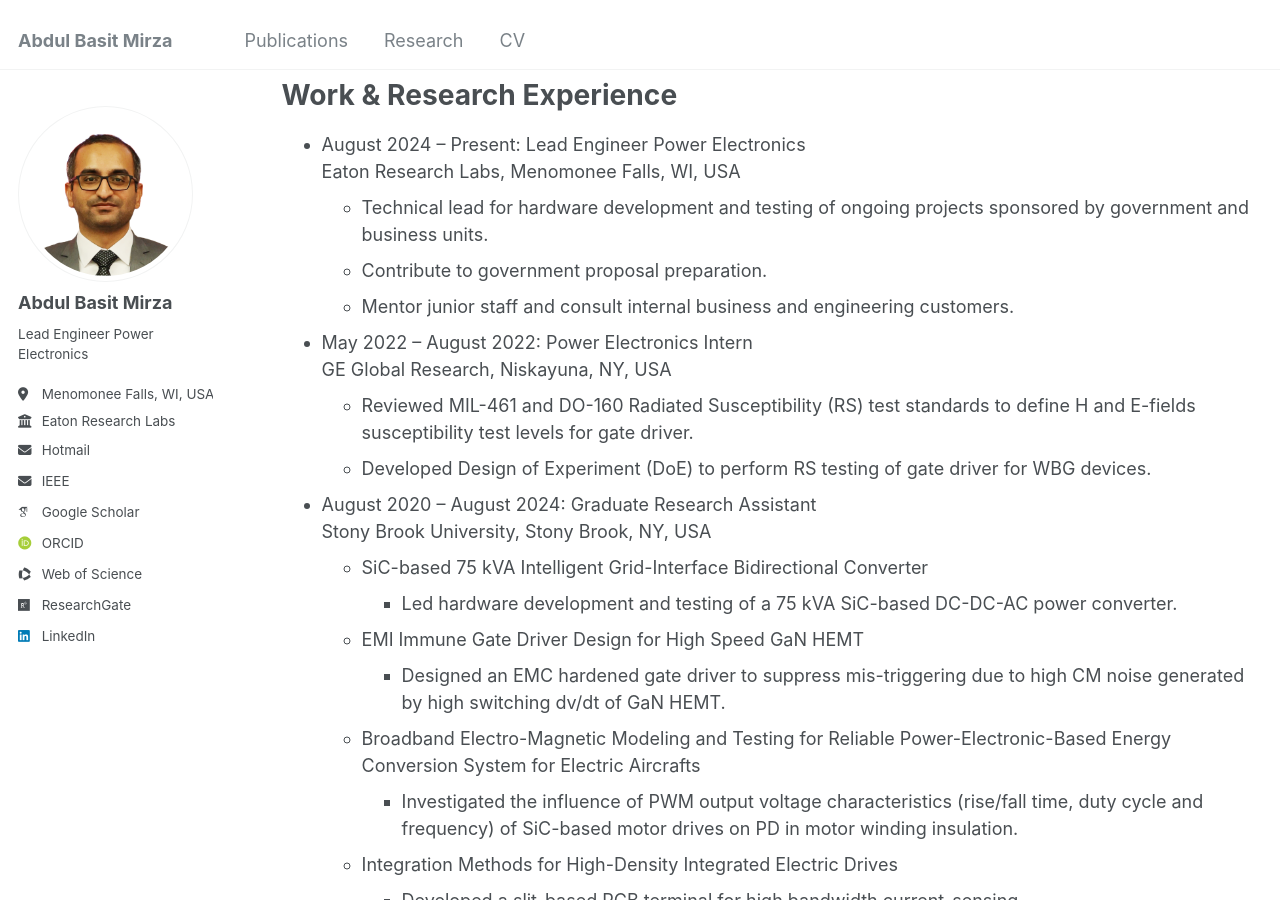
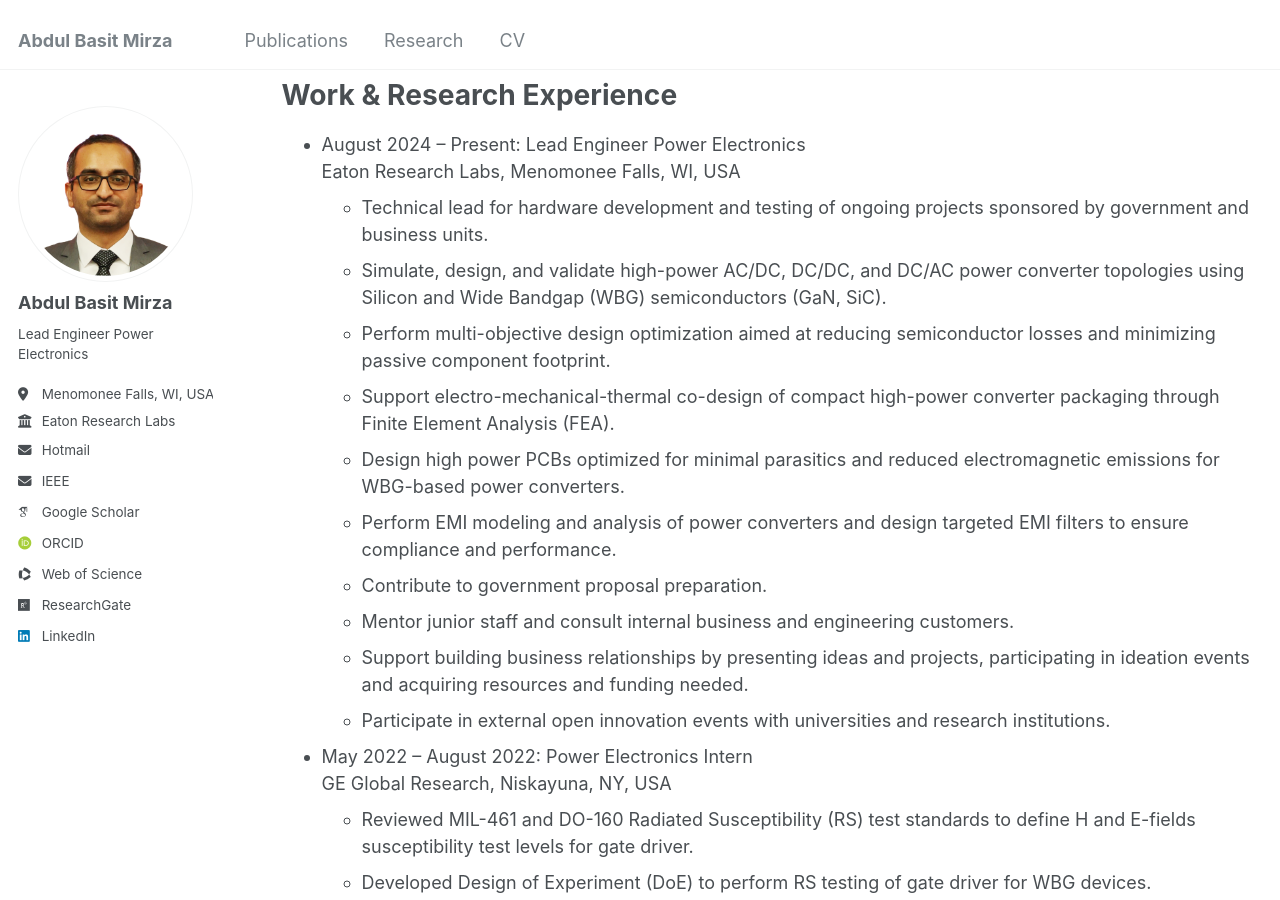
Before and after one commit to AbdulBasitMirza/abdulbasitmirza.github.io, a Jekyll site: the page built from _pages/cv.md, in a window 1280 px wide and 900 px high, scrolled down 292 px. Built offline with Jekyll 4.4.1, drawn with Linux system fonts in a browser that asks for light colours; some web fonts are replaced.

Commit message:
Update cv.md

```diff
--- a/_pages/cv.md
+++ b/_pages/cv.md
@@ -21,8 +21,15 @@ Work & Research Experience
 * August 2024 – Present: Lead Engineer Power Electronics <br>
   Eaton Research Labs, Menomonee Falls, WI, USA
   * Technical lead for hardware development and testing of ongoing projects sponsored by government and business units.
-  * Contribute to government proposal preparation.
-  * Mentor junior staff and consult internal business and engineering customers.
+  * Simulate, design, and validate high-power AC/DC, DC/DC, and DC/AC power converter topologies using Silicon and Wide Bandgap (WBG) semiconductors (GaN, SiC).
+  * Perform multi-objective design optimization aimed at reducing semiconductor losses and minimizing passive component footprint.
+  *	Support electro-mechanical-thermal co-design of compact high-power converter packaging through Finite Element Analysis (FEA).
+  *	Design high power PCBs optimized for minimal parasitics and reduced electromagnetic emissions for WBG-based power converters.
+  *	Perform EMI modeling and analysis of power converters and design targeted EMI filters to ensure compliance and performance.
+  *	Contribute to government proposal preparation.
+  *	Mentor junior staff and consult internal business and engineering customers.
+  *	Support building business relationships by presenting ideas and projects, participating in ideation events and acquiring resources and funding needed.
+  *	Participate in external open innovation events with universities and research institutions.
 * May 2022 – August 2022: Power Electronics Intern <br>
   GE Global Research, Niskayuna, NY, USA
   * Reviewed MIL-461 and DO-160 Radiated Susceptibility (RS) test standards to define H and E-fields susceptibility test levels for gate driver.
```
